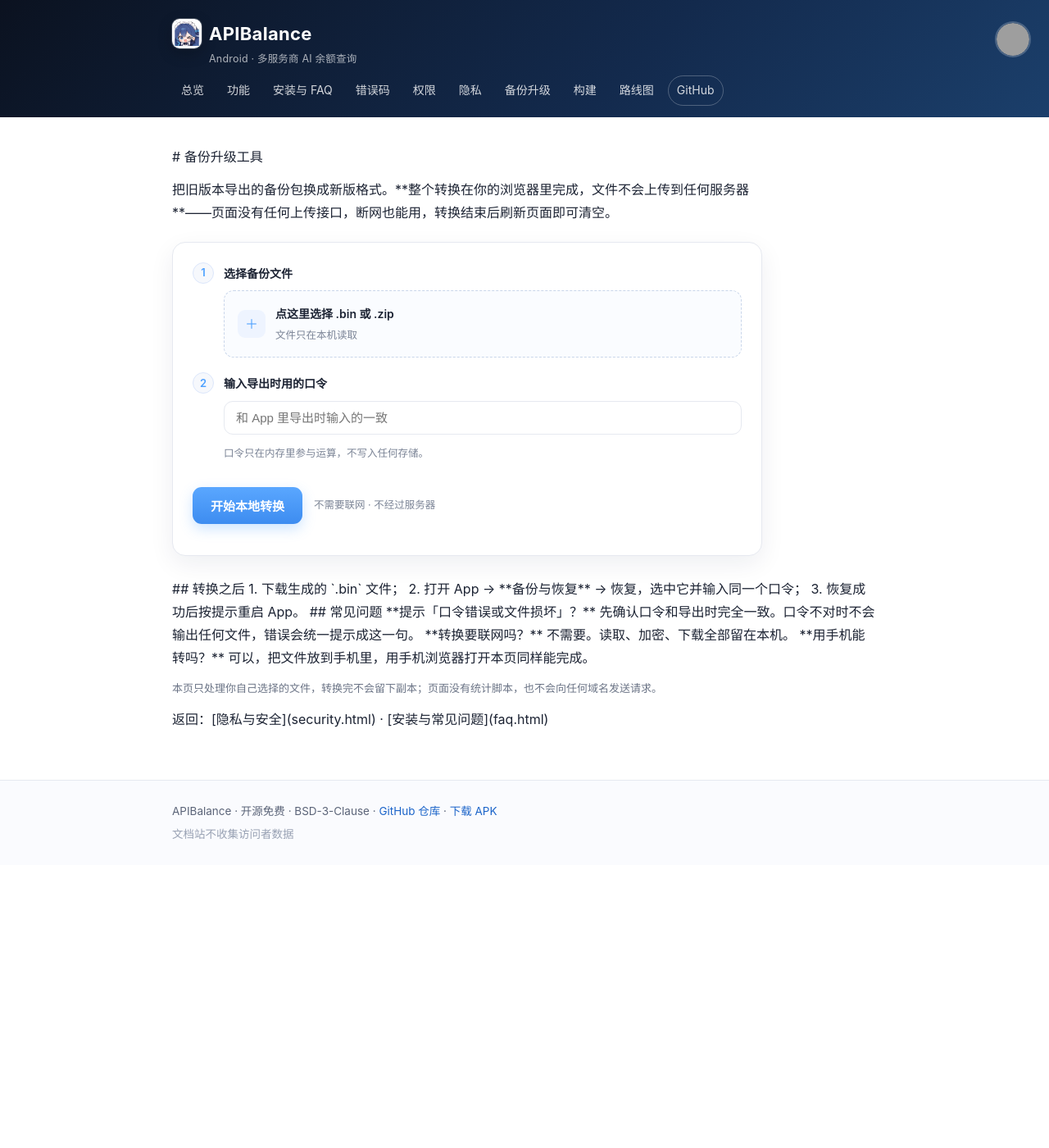
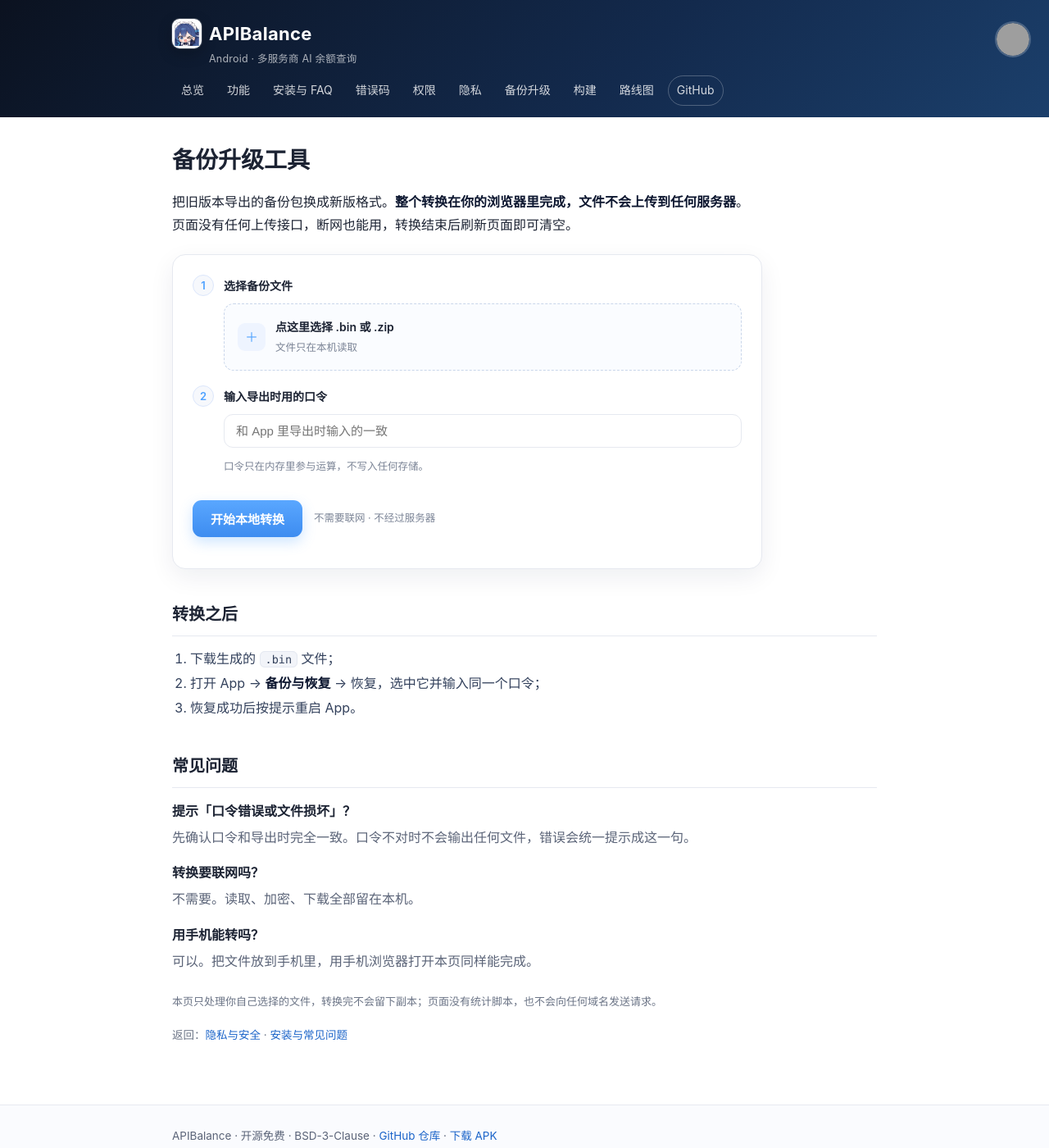
Before and after one commit to RXHrxh520/APIBalance, a Jekyll site: the page built from docs/backup-convert.html, in a window 1280 px wide and 1400 px high. Shown: the whole window at 82% size. Built offline with Jekyll 4.4.1, drawn with Linux system fonts in a browser that asks for light colours; grey boxes are pictures that could not be loaded.

Commit message:
docs: 备份升级页把残留的 Markdown 语法改成正式 HTML 排版

```diff
--- a/docs/backup-convert.html
+++ b/docs/backup-convert.html
@@ -56,16 +56,22 @@ permalink: /backup-convert.html
   }
   .cv-download a:hover{background:#dfeeff}
   .cv-note{font-size:13px;color:#6b7486;line-height:1.8;max-width:720px}
+  .cv-steps,.cv-faq{max-width:720px;margin:10px 0 24px}
+  .cv-steps{padding-left:22px;line-height:1.9;color:#33415c}
+  .cv-faq{margin:0 0 22px}
+  .cv-faq dt{font-weight:600;color:#1c2333;margin:14px 0 4px}
+  .cv-faq dd{margin:0;color:#5b6478;line-height:1.85}
+  .cv-back{font-size:13.5px;color:#6b7486;margin-top:18px}
   @media (max-width:560px){
     .cv-card{padding:18px 16px}
     .cv-btn{width:100%;justify-content:center}
   }
 </style>
 
-# 备份升级工具
+<h1>备份升级工具</h1>
 
 <p class="cv-intro">
-把旧版本导出的备份包换成新版格式。**整个转换在你的浏览器里完成，文件不会上传到任何服务器**——页面没有任何上传接口，断网也能用，转换结束后刷新页面即可清空。
+把旧版本导出的备份包换成新版格式。<strong>整个转换在你的浏览器里完成，文件不会上传到任何服务器</strong>。页面没有任何上传接口，断网也能用，转换结束后刷新页面即可清空。
 </p>
 
 <div class="cv-card">
@@ -102,28 +108,28 @@ permalink: /backup-convert.html
   <div class="cv-download" id="cv-download"></div>
 </div>
 
-## 转换之后
+<h2>转换之后</h2>
+<ol class="cv-steps">
+  <li>下载生成的 <code>.bin</code> 文件；</li>
+  <li>打开 App → <strong>备份与恢复</strong> → 恢复，选中它并输入同一个口令；</li>
+  <li>恢复成功后按提示重启 App。</li>
+</ol>
 
-1. 下载生成的 `.bin` 文件；
-2. 打开 App → **备份与恢复** → 恢复，选中它并输入同一个口令；
-3. 恢复成功后按提示重启 App。
-
-## 常见问题
-
-**提示「口令错误或文件损坏」？**
-先确认口令和导出时完全一致。口令不对时不会输出任何文件，错误会统一提示成这一句。
-
-**转换要联网吗？**
-不需要。读取、加密、下载全部留在本机。
-
-**用手机能转吗？**
-可以，把文件放到手机里，用手机浏览器打开本页同样能完成。
+<h2>常见问题</h2>
+<dl class="cv-faq">
+  <dt>提示「口令错误或文件损坏」？</dt>
+  <dd>先确认口令和导出时完全一致。口令不对时不会输出任何文件，错误会统一提示成这一句。</dd>
+  <dt>转换要联网吗？</dt>
+  <dd>不需要。读取、加密、下载全部留在本机。</dd>
+  <dt>用手机能转吗？</dt>
+  <dd>可以。把文件放到手机里，用手机浏览器打开本页同样能完成。</dd>
+</dl>
 
 <p class="cv-note">
 本页只处理你自己选择的文件，转换完不会留下副本；页面没有统计脚本，也不会向任何域名发送请求。
 </p>
 
-返回：[隐私与安全](security.html) · [安装与常见问题](faq.html)
+<p class="cv-back">返回：<a href="{{ site.baseurl }}/security.html">隐私与安全</a> · <a href="{{ site.baseurl }}/faq.html">安装与常见问题</a></p>
 
 <script src="{{ site.baseurl }}/assets/js/backup-convert.js"></script>
 <script>
```
